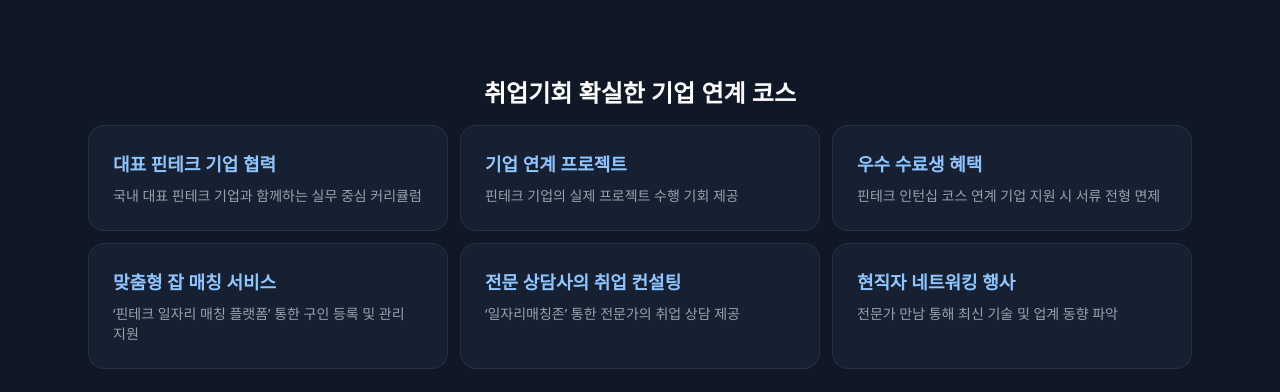
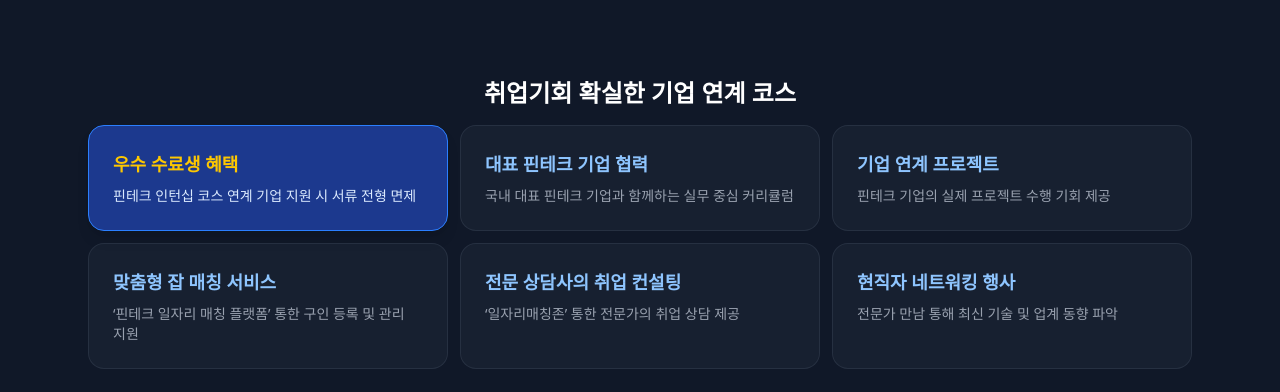
Before and after one commit to dvdkkk/fintech-internship-serviceplanning, a React (Vite) app: page / in a window 1280 px wide. Shown: the part 10500-10892 px from the top of the page. Built offline with nearby package versions, Linux system fonts and the light colour scheme; a web font is replaced by a local one.

Commit message:
feat: Highlight top benefits in course section
Reorders and highlights the "우수 수료생 혜택" item in the "취업기회 확실한 기업 연계 코스" section to visually emphasize this key benefit. Applies distinct styling to the highlighted item for better prominence.

```diff
--- a/src/App.tsx
+++ b/src/App.tsx
@@ -641,16 +641,16 @@ export default function App() {
             <h3 className="text-2xl font-bold mb-4 text-center">취업기회 확실한 기업 연계 코스</h3>
             <div className="grid md:grid-cols-3 gap-3">
               {[
+                { title: "우수 수료생 혜택", desc: "핀테크 인턴십 코스 연계 기업 지원 시 서류 전형 면제", highlight: true },
                 { title: "대표 핀테크 기업 협력", desc: "국내 대표 핀테크 기업과 함께하는 실무 중심 커리큘럼" },
                 { title: "기업 연계 프로젝트", desc: "핀테크 기업의 실제 프로젝트 수행 기회 제공" },
-                { title: "우수 수료생 혜택", desc: "핀테크 인턴십 코스 연계 기업 지원 시 서류 전형 면제" },
                 { title: "맞춤형 잡 매칭 서비스", desc: "‘핀테크 일자리 매칭 플랫폼’ 통한 구인 등록 및 관리 지원" },
                 { title: "전문 상담사의 취업 컨설팅", desc: "‘일자리매칭존’ 통한 전문가의 취업 상담 제공" },
                 { title: "현직자 네트워킹 행사", desc: "전문가 만남 통해 최신 기술 및 업계 동향 파악" }
               ].map((item, idx) => (
-                <div key={idx} className="bg-gray-800/50 p-6 rounded-2xl border border-gray-700/50">
-                  <h4 className="font-bold text-lg mb-2 text-blue-300">{item.title}</h4>
-                  <p className="text-gray-400 text-sm break-keep">{item.desc}</p>
+                <div key={idx} className={`p-6 rounded-2xl border ${item.highlight ? 'bg-blue-900 border-blue-500 shadow-lg' : 'bg-gray-800/50 border-gray-700/50'}`}>
+                  <h4 className={`font-bold text-lg mb-2 ${item.highlight ? 'text-yellow-400' : 'text-blue-300'}`}>{item.title}</h4>
+                  <p className={`text-sm break-keep ${item.highlight ? 'text-blue-100' : 'text-gray-400'}`}>{item.desc}</p>
                 </div>
               ))}
             </div>
@@ -795,7 +795,7 @@ export default function App() {
                 </div>
                 <div>
                   <div className="text-sm font-bold text-gray-800">교육방식</div>
-                  <div className="text-2xl font-extrabold text-black">100%온라인</div>
+                  <div className="text-2xl font-extrabold text-black">50%온라인 + 50%오프라인</div>
                 </div>
               </div>
             </div>
```
